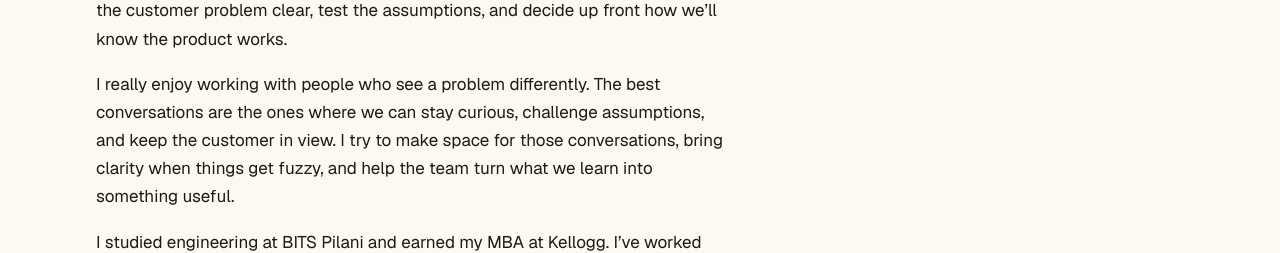
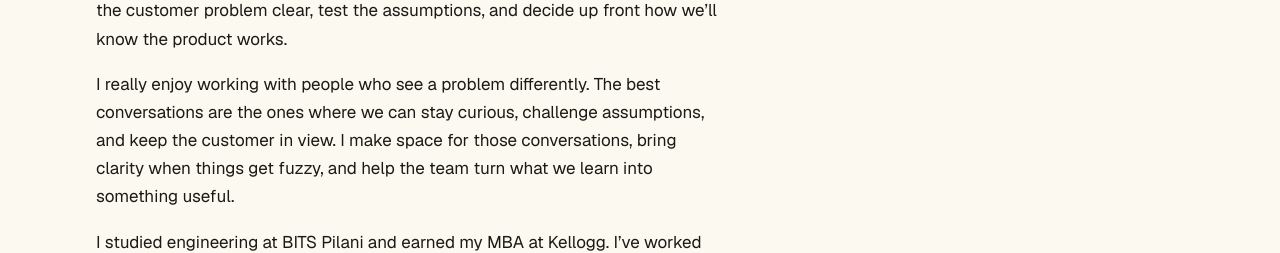
Before and after one commit to basantinashine-dotcom/basantinashine-dotcom.github.io, a plain HTML site: page index.html in a window 1280 px wide. Shown: the part 551-804 px from the top of the page. Drawn offline with nearby package versions, Linux system fonts and the light colour scheme.

Commit message:
Say "I make space" instead of "I try to make space" in the intro
Co-Authored-By: Claude Opus 5.5 <noreply@anthropic.com>
Claude-Session: https://claude.ai/code/session_01JzbtkytaMBowCsF1ek95wq

```diff
--- a/index.html
+++ b/index.html
@@ -51,7 +51,7 @@
 
   <section class="bio measure" aria-label="About">
     <p>I started my career as a data scientist, and it still shapes how I lead product: make the customer problem clear, test the assumptions, and decide up front how we’ll know the product works.</p>
-    <p>I really enjoy working with people who see a problem differently. The best conversations are the ones where we can stay curious, challenge assumptions, and keep the customer in view. I try to make space for those conversations, bring clarity when things get fuzzy, and help the team turn what we learn into something useful.</p>
+    <p>I really enjoy working with people who see a problem differently. The best conversations are the ones where we can stay curious, challenge assumptions, and keep the customer in view. I make space for those conversations, bring clarity when things get fuzzy, and help the team turn what we learn into something useful.</p>
     <p>I studied engineering at BITS Pilani and earned my MBA at Kellogg. I’ve worked across the U.S., India, and Japan, and I’m based in the Bay Area.</p>
     <p>Outside work, I love traveling and exploring architecture. Understanding a place means looking closely at how people live. I bring that same curiosity to understanding the people I build products for.</p>
     <p>To see my professional projects, go to <a href="work/">Work</a>. To see my personal projects, go to <a href="projects/">Projects</a> and <a href="agents/">Agents</a>.</p>
```
